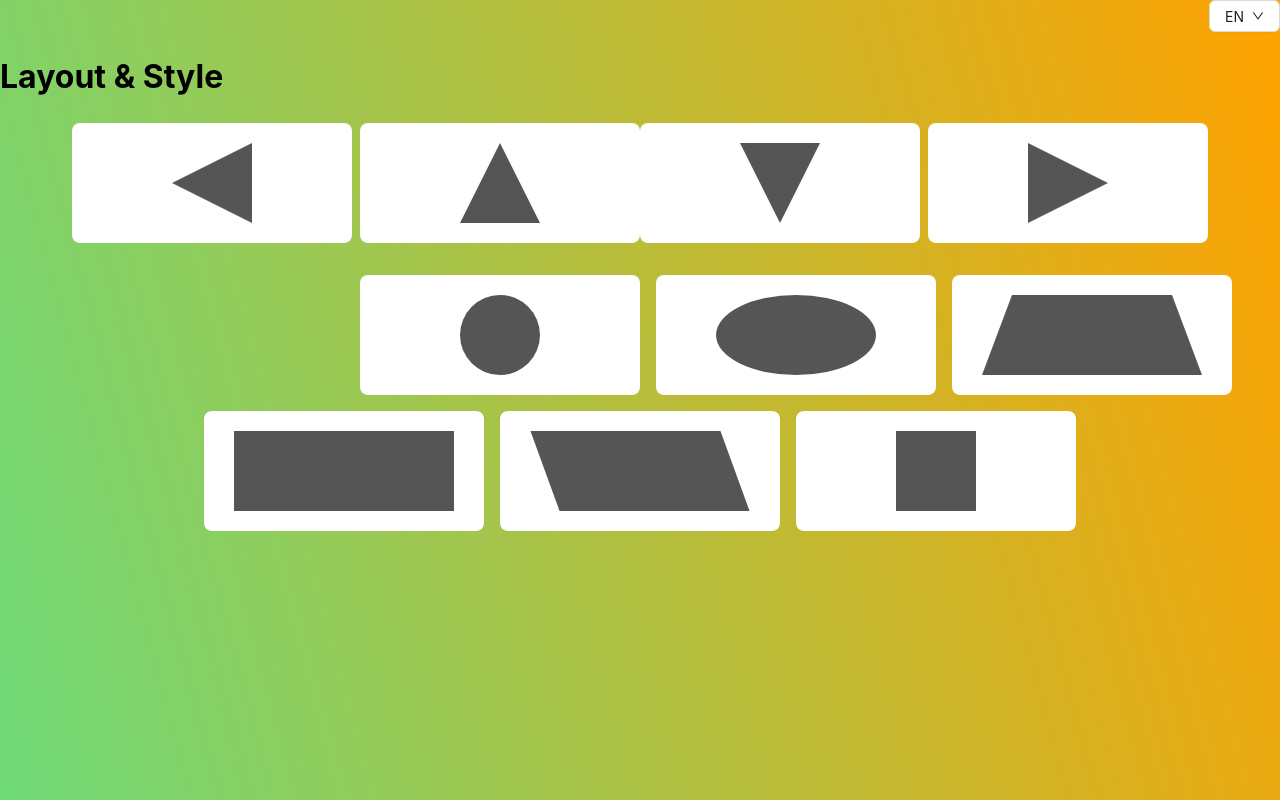
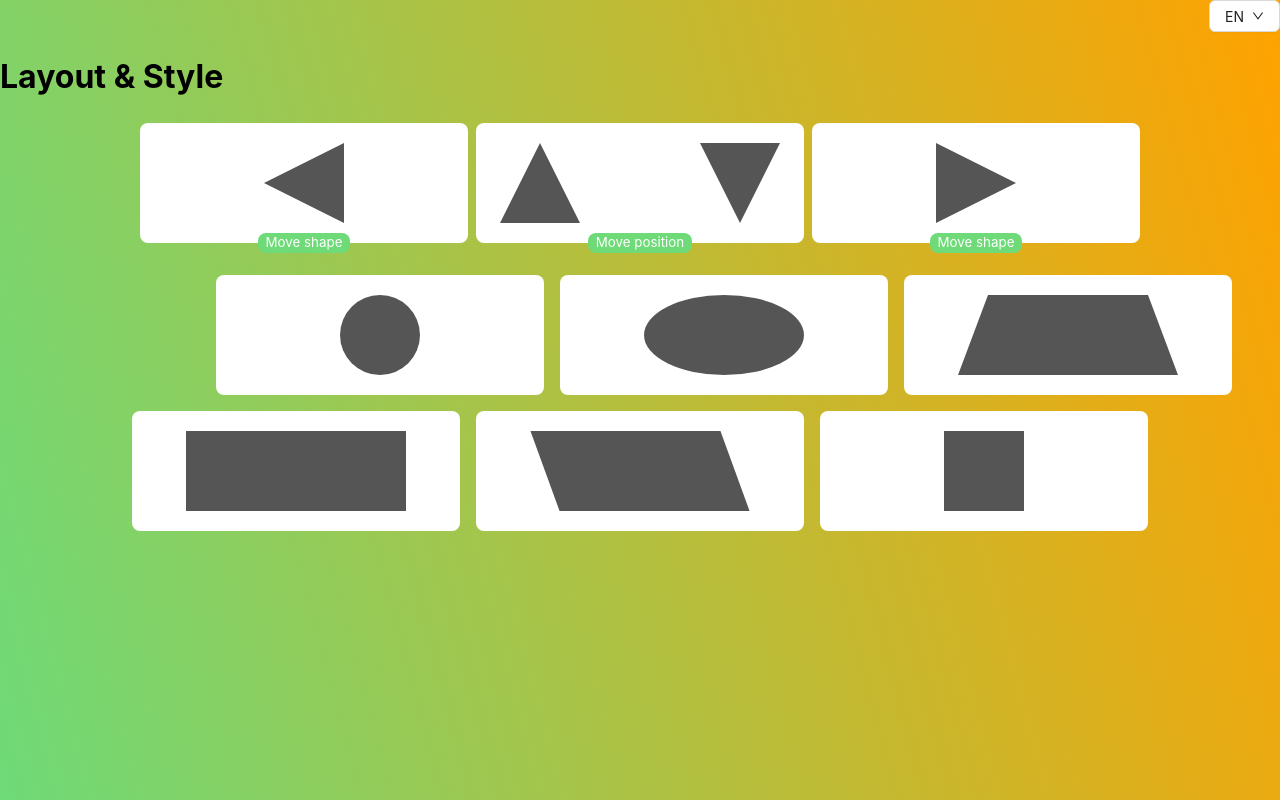
Before and after one commit to ohmmpakpoomm/swd-test, a React (Vite) app: page /question1 in a window 1280 px wide. Built offline with nearby package versions, Linux system fonts and the light colour scheme.

Commit message:
finished:question1

```diff
--- a/src/pages/Question1.scss
+++ b/src/pages/Question1.scss
@@ -13,16 +13,38 @@
 
 .middleItem {
   display: flex;
+  justify-content: center;
+  position: relative;
+  small {
+    position: absolute;
+    bottom: -10px;
+    background-color: #6eda78;
+    padding: 0px 8px;
+    border-radius: 8px;
+    color: white;
+    z-index: 1;
+  }
 }
 
 .box {
-  width: 280px;
+  min-width: 280px;
   height: 120px;
+  padding: 0 24px;
   background-color: white;
   display: flex;
   justify-content: center;
   align-items: center;
+  gap: 120px;
   border-radius: 8px;
+  position: relative;
+  small {
+    position: absolute;
+    bottom: -10px;
+    background-color: #6eda78;
+    padding: 0px 8px;
+    border-radius: 8px;
+    color: white;
+  }
 }
 .box:hover {
   background-color: orange;
--- a/src/pages/Question1.tsx
+++ b/src/pages/Question1.tsx
@@ -1,10 +1,11 @@
+import { Row, Col } from "antd";
+import { useTranslation } from "react-i18next";
+import { useState } from "react";
+
 import ChangeLanguageDropdown from "../components/ChangeLanguageDropdown";
-import { Row, Col } from "antd";
-
 import "./Question1.scss";
 
-export default function Question1() {
-  const item = [
+const initial = [
   <div className="circle"></div>,
   <div className="oval"></div>,
   <div className="trapezoid"></div>,
@@ -12,29 +13,57 @@ export default function Question1() {
   <div className="parallelogram"></div>,
   <div className="square"></div>,
 ];
+export default function Question1() {
+  const { t } = useTranslation();
+
+  const [item, setItem] = useState(initial);
+
+  const hdlClickLeft = () => {
+    const element = item.shift();
+    if (element) setItem(item.concat(element));
+  };
+
+  const hdlClickRight = () => {
+    const element = item.pop();
+    if (element) {
+      item.splice(0, 0, element);
+      setItem([...item]);
+    }
+  };
+
+  const hdlClickMovePosition = () => {
+    const element = item.splice(0, 3);
+    if (element) {
+      item.splice(3, 0, ...element);
+      setItem([...item]);
+    }
+  };
+
+  const arr = [...item];
   return (
     <div className="container">
       <ChangeLanguageDropdown />
-      <h1>Layout & Style</h1>
+      <h1>{t("Layout & Style")}</h1>
       <div className="buttonWrapper">
-        <div className="box">
+        <div className="box" onClick={hdlClickLeft}>
           <div className="triangle-left"></div>
+          <small>{t("Move shape")}</small>
         </div>
-        <div className="middleItem">
+        <div className="middleItem" onClick={hdlClickMovePosition}>
           <div className="box">
             <div className="triangle-up"></div>
-          </div>
-          <div className="box">
             <div className="triangle-down"></div>
           </div>
+          <small>{t("Move position")}</small>
         </div>
-        <div className="box">
+        <div className="box" onClick={hdlClickRight}>
           <div className="triangle-right"></div>
+          <small>{t("Move shape")}</small>
         </div>
       </div>
       <div className="itemWrapper">
         <Row justify="end" gutter={16} style={{ width: "1200px" }}>
-          {item.splice(0, 3).map((el, index) => {
+          {arr.splice(0, 3).map((el, index) => {
             return (
               <Col key={index}>
                 <div className="box">{el}</div>
@@ -43,7 +72,7 @@ export default function Question1() {
           })}
         </Row>
         <Row justify="center" gutter={16}>
-          {item.map((el, index) => {
+          {arr.map((el, index) => {
             return (
               <Col key={index}>
                 <div className="box">{el}</div>
--- a/src/utils/i18n.ts
+++ b/src/utils/i18n.ts
@@ -11,6 +11,8 @@ const resources = {
       "Layout & Style": "Layout & Style",
       "Connect API": "Connect API",
       "Form & Table": "Form & Table",
+      "Move shape": "Move shape",
+      "Move position": "Move position",
     },
   },
   th: {
@@ -22,6 +24,8 @@ const resources = {
       "Layout & Style": "การจัดการหน้าเว็บ",
       "Connect API": "การเชื่อมต่อ API",
       "Form & Table": "การจัดการหน้าฟอร์ม",
+      "Move shape": "เลื่อนรูปแบบ",
+      "Move position": "เปลี่ยนตำแหน่ง",
     },
   },
 };
```
Lines whose indentation alone changed are shown as unchanged.
